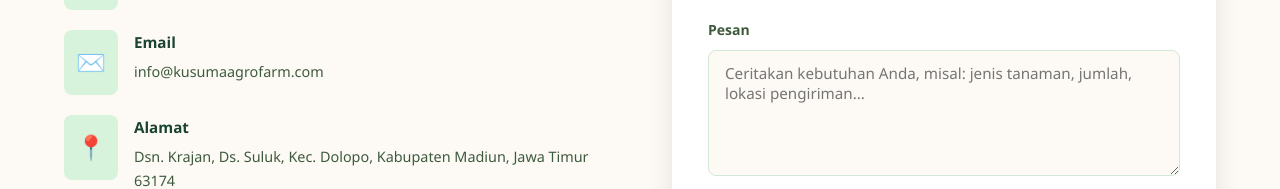
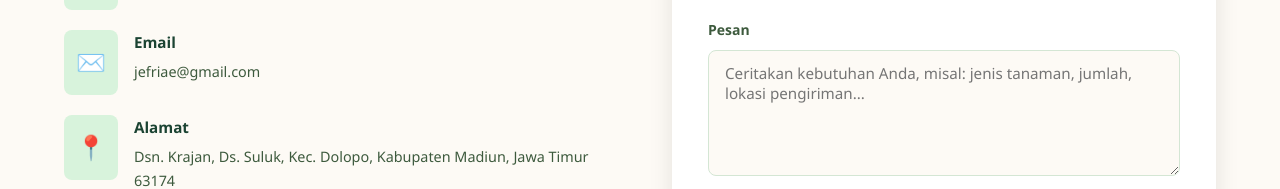
Before and after one commit to Arif9878/kusuma-agro-farm, a Vue app: page / in a window 1280 px wide. Shown: the part 6937-7126 px from the top of the page. Built offline with nearby package versions, Linux system fonts and the light colour scheme.

Commit message:
chore: update email and whatsapp

```diff
--- a/index.html
+++ b/index.html
@@ -81,7 +81,7 @@
         "description": "Produsen dan supplier cocopeat block berkualitas di Madiun, Jawa Timur. Melayani kebutuhan pertanian, hidroponik, nursery, persemaian, dan hortikultura untuk seluruh Indonesia.",
         "url": "https://kusuma-agro-farm.pages.dev/",
         "telephone": "+62812-4985-1168",
-        "email": "info@kusumaagrofarm.com",
+        "email": "jefriae@gmail.com",
         "image": "https://images.unsplash.com/photo-1416879595882-3373a0480b5b?w=1200&q=80",
         "logo": "https://kusuma-agro-farm.pages.dev/favicon.svg",
         "foundingDate": "2018",
@@ -198,7 +198,7 @@
             "name": "Bagaimana cara memesan cocopeat block dari Kusuma Agro Farm?",
             "acceptedAnswer": {
               "@type": "Answer",
-              "text": "Anda dapat menghubungi kami melalui WhatsApp di +62 812-4985-1168, email di info@kusumaagrofarm.com, atau mengisi form kontak di website ini. Tim kami siap membantu konsultasi dan pemesanan."
+              "text": "Anda dapat menghubungi kami melalui WhatsApp di +62 812-4985-1168, email di jefriae@gmail.com, atau mengisi form kontak di website ini. Tim kami siap membantu konsultasi dan pemesanan."
             }
           }
         ]
--- a/src/App.vue
+++ b/src/App.vue
@@ -338,9 +338,10 @@ function handleSubmit() {
               </div>
 
               <a
-                href="#kontak"
+                href="https://wa.me/6281249851168?text=Halo%20Kusuma%20Agro%20Farm%2C%20saya%20ingin%20tanya%20harga%20produk%20cocopeat%20block.%20Mohon%20info%20detailnya.%20Terima%20kasih!"
                 class="btn btn--sm btn--primary product-content__cta"
-                @click="smoothScroll($event, '#kontak')"
+                target="_blank"
+                rel="noopener"
               >
                 Tanya Harga
               </a>
@@ -571,7 +572,7 @@ function handleSubmit() {
               <span class="contact__item-icon">✉️</span>
               <div>
                 <strong>Email</strong>
-                <p>info@kusumaagrofarm.com</p>
+                <p>jefriae@gmail.com</p>
               </div>
             </div>
             <div class="contact__item">
@@ -595,7 +596,7 @@ function handleSubmit() {
         </div>
 
         <div class="contact__form-wrap">
-          <form class="contact__form" @submit.prevent="handleSubmit">
+          <form class="contact__form" action="mailto:jefriae@gmail.com" method="POST" enctype="text/plain">
             <h3>Kirim Pesan</h3>
 
             <div v-if="formSent" class="form-success">
```
